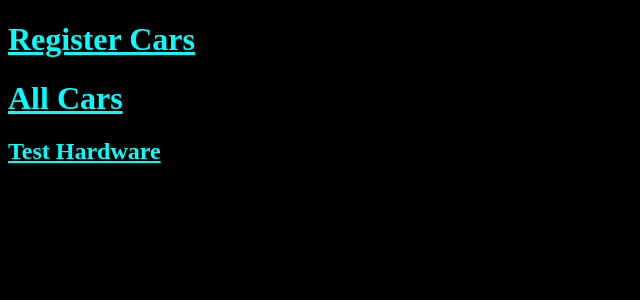
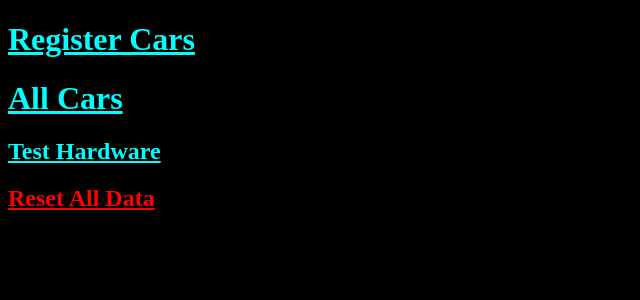
Before and after one commit to alan412/derby, a Django app: page /derby/ in a window 1280 px wide. Shown: the top 300 px of the page, without its empty margins (0-640 px from the left). Run offline with Django 3.2, Linux system fonts and the light colour scheme; data that the repository does not hold is empty.

Commit message:
Add easy way to reset all data

```diff
--- a/derby/templates/derby/main.html
+++ b/derby/templates/derby/main.html
@@ -19,4 +19,16 @@
 <H1><A HREF="allCars">All Cars</A></H1>
 
 <H2><A HREF="test">Test Hardware</A></H2>
+
+<H2><A HREF="#" onclick="return confirmReset()" style="color: red;">Reset All Data</A></H2>
+
+<script>
+function confirmReset() {
+    if (confirm('Are you sure you want to delete all cars, heats, and results? This cannot be undone!')) {
+        window.location.href = '/derby/resetData';
+        return true;
+    }
+    return false;
+}
+</script>
 {% endblock %}
--- a/derby/urls.py
+++ b/derby/urls.py
@@ -5,6 +5,7 @@ from . import views
 urlpatterns = [
     path('', views.main),
     path('register', views.register),
+    path('resetData', views.resetData),
     path('test', views.testHardware),
     path('heatData', views.heatData),
     path('updateHardware', views.updateHardware),
--- a/derby/views.py
+++ b/derby/views.py
@@ -72,6 +72,27 @@ def register(request):
 def main(request):
     context = {'groups': Group.objects.all()}
     return render(request, "derby/main.html", context)
+
+
+def resetData(request):
+    global currentHeat
+    global hwThread
+
+    # Stop any running hardware thread
+    if hwThread:
+        hwThread.done = True
+        while hwThread.is_alive():
+            sleep(.1)
+        hwThread = None
+
+    # Clear global current heat
+    currentHeat = None
+
+    # Delete all cars and heats (results will cascade delete)
+    Car.objects.all().delete()
+    Heat.objects.all().delete()
+
+    return redirect('/')
 
 
 def testHardware(request):
```
